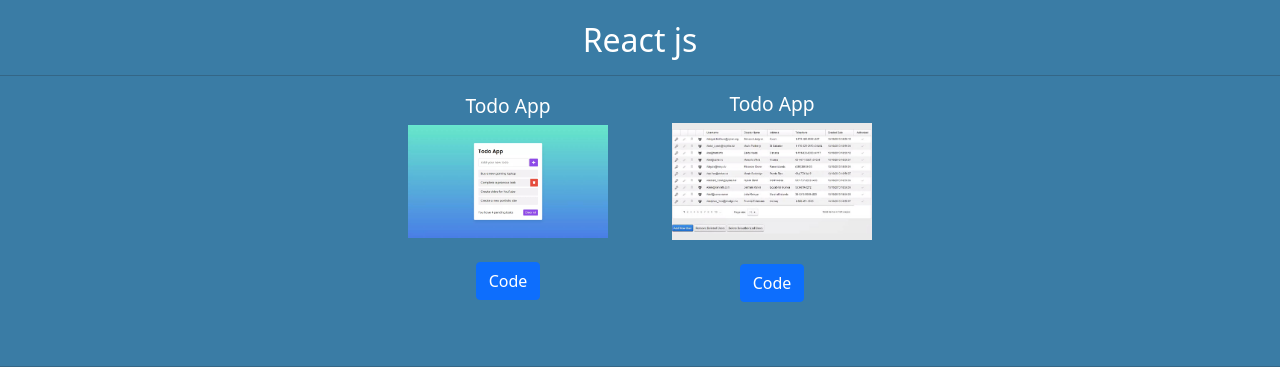
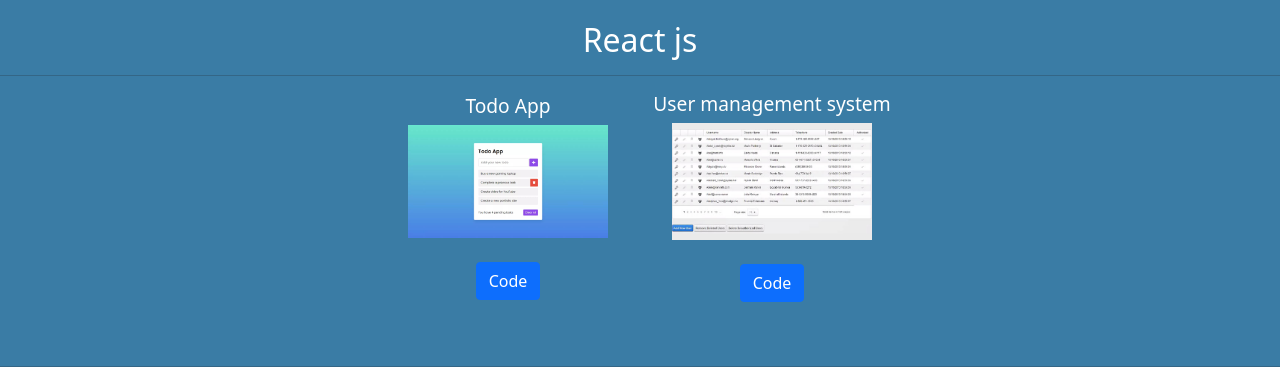
Before and after one commit to SilentCat24/website, a plain HTML site: page index.html in a window 1280 px wide. Shown: the part 1492-1875 px from the top of the page. Drawn offline with nearby package versions, Linux system fonts and the light colour scheme; files whose address does not match are found by name; a web font is replaced by a local one.

Commit message:
completed

```diff
--- a/index.html
+++ b/index.html
@@ -161,7 +161,7 @@
   <a href="https://github.com/SilentCat24/todo" target="_blank" class="btn btn-primary">Code</a>
 </div>
 <div class="card-2">
-  <h6>Todo App</h6>
+  <h6>User management system</h6>
 <a href="https://85jdjj.csb.app/"  target="_blank"  alt="image" class="link"><img src="./Assests/users.jpg" class="img"></a>
 <br/>
 <br/>
```
